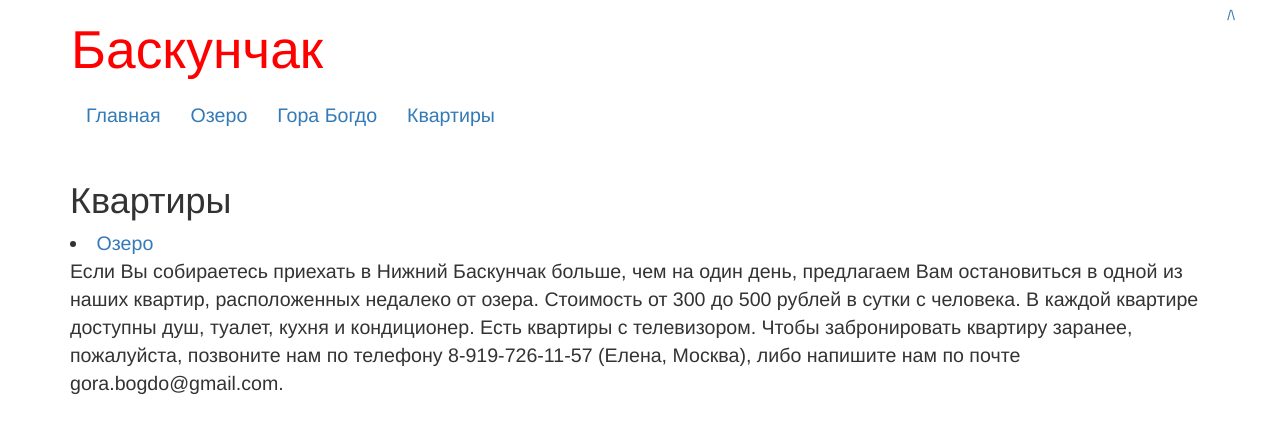
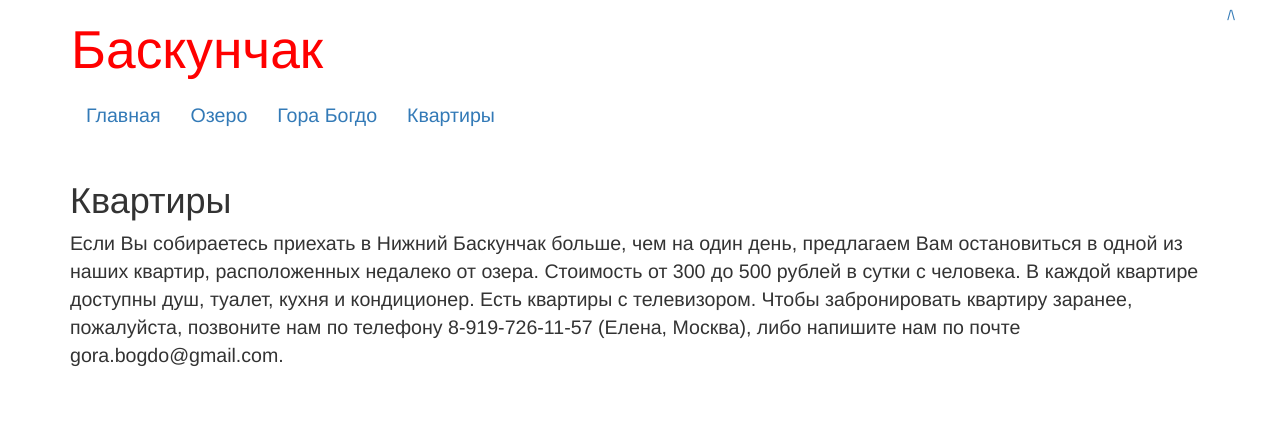
Before and after one commit to Baskunchak/baskunchak.github.io, a Jekyll site: the page built from flats.md, in a window 1280 px wide. Shown: the top 433 px of the page. Built offline with Jekyll 4.4.1, drawn with Linux system fonts in a browser that asks for light colours.

Commit message:
Update flats.md

```diff
--- a/flats.md
+++ b/flats.md
@@ -5,7 +5,7 @@ title: "Баскунчак - квартиры"
 
 Квартиры
 ========
- <li><a href="lake.html">Озеро</a></li>
+
 Если Вы собираетесь приехать в Нижний Баскунчак больше, чем на один день,
 предлагаем Вам остановиться в одной из наших квартир, расположенных недалеко от
 озера. Стоимость от 300 до 500 рублей в сутки с человека. В каждой квартире доступны
```
